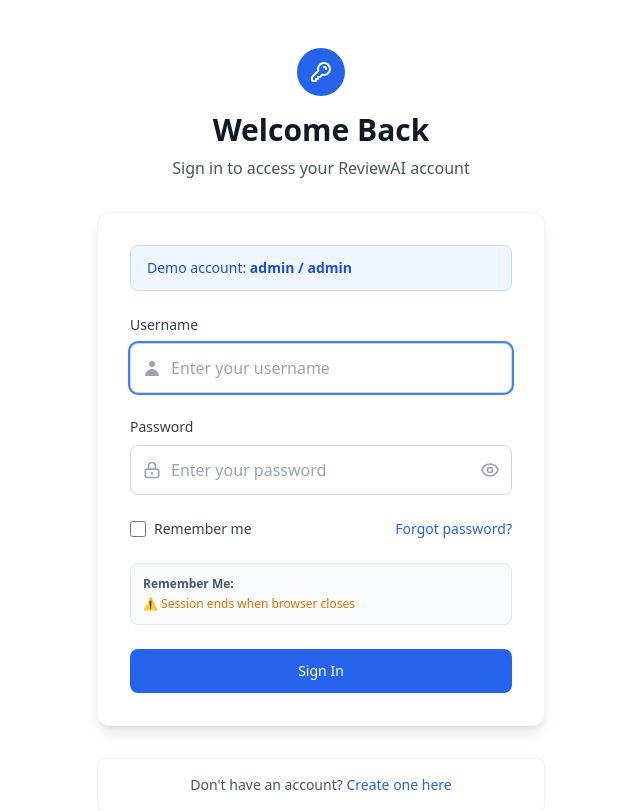
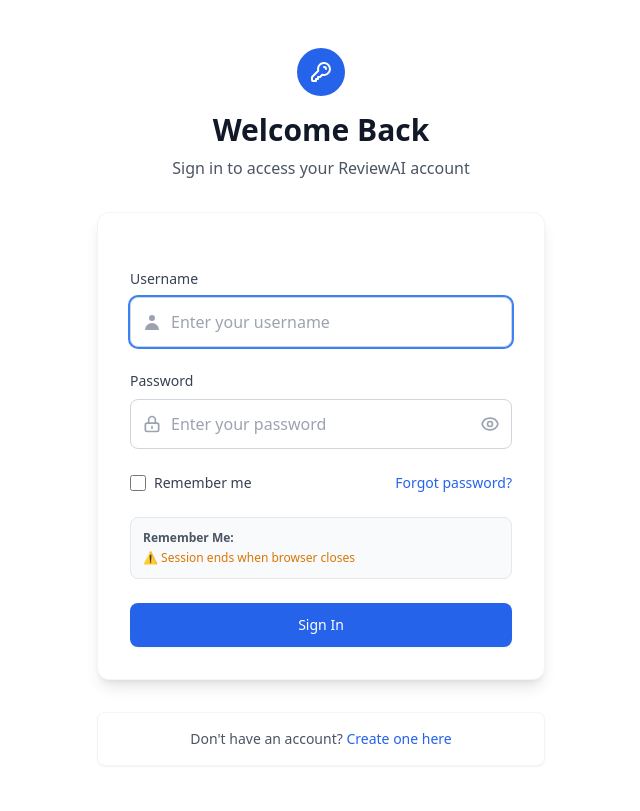
Before and after one commit to JEJ07/2025-CP_ReviewAI, a Django app: page /users/login/ in a window 1280 px wide. Shown: the top 811 px of the page, without its empty margins (319-959 px from the left). After the commit the page ends 744 px from the top, so only its background shows below. Run offline with Django 5.2, Linux system fonts and the light colour scheme; some libraries are stand-ins or nearby versions.

Commit message:
disabled the demo account and modified the email in developer's page

```diff
--- a/reviewai/templates/reviewai/developers_page.html
+++ b/reviewai/templates/reviewai/developers_page.html
@@ -302,7 +302,7 @@
         faculty, or anyone interested in AI and machine learning applications.
       </p>
       <div class="flex flex-col sm:flex-row gap-4 justify-center items-center">
-        <a href="mailto:team@reviewai.com"
+        <a href="mailto:reviewai2025@gmail.com"
            class="inline-flex items-center px-6 py-3 bg-white text-indigo-600 font-semibold rounded-lg hover:bg-gray-50 transition-colors shadow-lg">
           <svg class="w-4 h-4 mr-2" fill="none" stroke="currentColor" viewBox="0 0 24 24">
             <path stroke-linecap="round" stroke-linejoin="round" stroke-width="2" d="M3 8l7.89 4.26a2 2 0 002.22 0L21 8M5 19h14a2 2 0 002-2V7a2 2 0 00-2-2H5a2 2 0 00-2 2v10a2 2 0 002 2z"></path>
--- a/users/templates/users/login.html
+++ b/users/templates/users/login.html
@@ -51,9 +51,9 @@
       </div>
       {% endif %}
 
-      <div class="bg-blue-50 border border-blue-200 text-blue-700 px-4 py-3 rounded-lg mb-6 text-sm">
+      {% comment %} <div class="bg-blue-50 border border-blue-200 text-blue-700 px-4 py-3 rounded-lg mb-6 text-sm">
         Demo account: <strong>admin / admin</strong>
-      </div>
+      </div> {% endcomment %}
 
       {% if locked %}
       <div class="bg-yellow-50 border border-yellow-200 text-yellow-800 px-4 py-3 rounded-lg mb-6 flex items-start">
```
